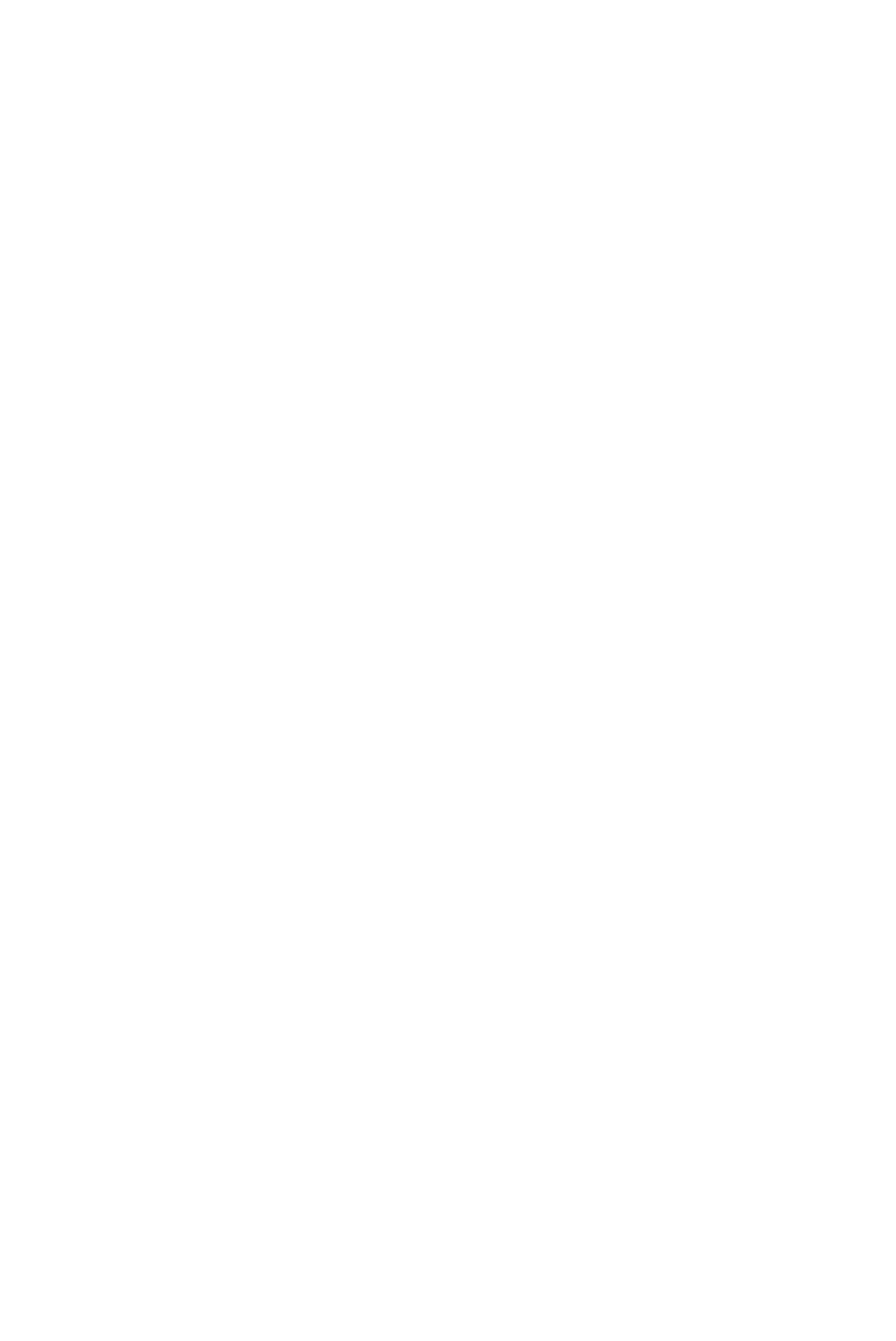
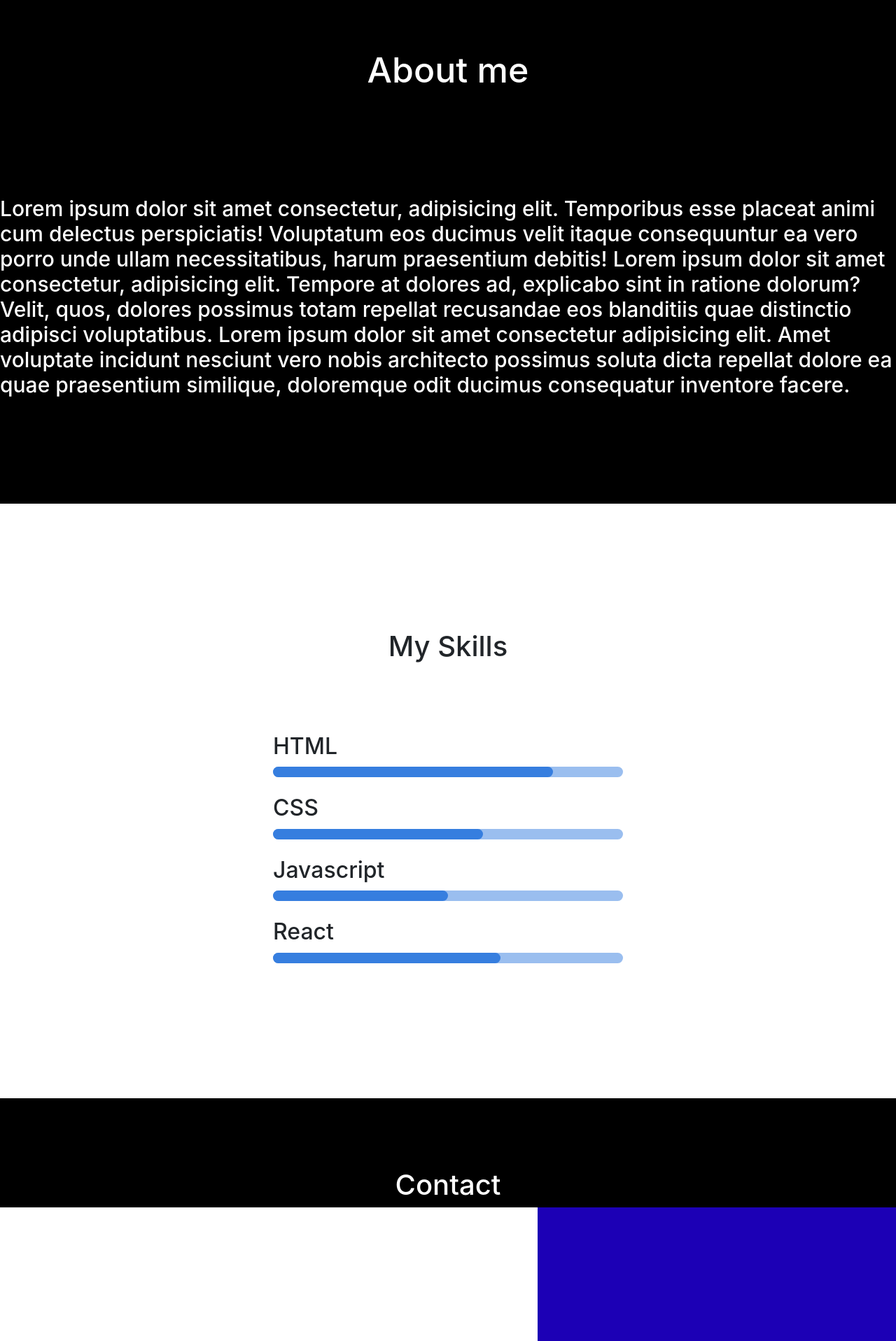
Before and after one commit to ShubhamShrestha25/Portfolio, a React (Create React App) app: page / in a window 1280 px wide. Shown: the part 880-2797 px from the top of the page at 70% size. Before the commit the page ends 864 px from the top, so only its background shows below. Built offline with nearby package versions, Linux system fonts and the light colour scheme.

Commit message:
adding skills page

```diff
--- a/src/App.css
+++ b/src/App.css
@@ -7,4 +7,5 @@
 .App {
   min-width: 100%;
   min-height: 100%;
+  scroll-behavior: smooth;
 }
--- a/src/App.js
+++ b/src/App.js
@@ -2,7 +2,7 @@ import React from "react";
 import "./App.css";
 import Navbar from "./components/Navbar";
 import "../node_modules/bootstrap/dist/css/bootstrap.min.css";
-import { BrowserRouter as Router, Switch, Route } from "react-router-dom";
+import { BrowserRouter as Router } from "react-router-dom";
 import Home from "./pages/Home";
 import About from "./pages/About";
 import Skills from "./pages/Skills";
@@ -12,14 +12,13 @@ function App() {
   return (
     <div className="App">
       <Router>
+
         <Navbar />
-        <Switch>
-          <Route exact path="/" component={Home} />
-          <Route exact path="/home" component={Home} />
-          <Route exact path="/About" component={About} />
-          <Route exact path="/Skills" component={Skills} />
-          <Route exact path="/Contact" component={Contact} />
-        </Switch>
+        <Home />
+        <About />
+        <Skills />
+        <Contact />
+
       </Router>
     </div>
   );
--- a/src/components/Navbar.css
+++ b/src/components/Navbar.css
@@ -4,10 +4,10 @@
   align-items: center;
   height: 8vh;
   background-color: black;
-  position: sticky;
+  position: fixed;
   top: 0;
   width: 100%;
-  z-index: 1;
+  z-index: 10;
 }
 
 .left {
--- a/src/components/Navbar.jsx
+++ b/src/components/Navbar.jsx
@@ -9,16 +9,17 @@ const Navbar = () => {
 
         const clickHandle = () => setClick (!click);
 
+
     return (
         <div className="navbarr">
             <div className="left">
             <h1>PortFolio</h1>
             </div>
             <div className={click? "right active" : "right"}>
-           <h1> <Link  to="Home" className="disableLink">Home</Link></h1>
-           <h1> <Link  to="About" className="disableLink" smooth={true} duration={500} spy={true} exact='true' offset={-80}>About</Link></h1>
-           <h1> <Link  to="Skills"  className="disableLink">Skills</Link></h1>
-           <h1> <Link  to="Contact"  className="disableLink">Contact</Link></h1>
+           <h1> <Link  to="#Home" className="disableLink"smooth={true} duration={500} spy={true}  offset={-80}>Home</Link></h1>
+           <h1> <Link  to="#About" className="disableLink" smooth={true} duration={500} spy={true}  offset={-80}>About</Link></h1>
+           <h1 > <Link  to="#Skills"  className="disableLink" smooth={true} duration={500} spy={true}  offset={-80} >Skills</Link></h1>
+           <h1> <Link  to="#Contact"  className="disableLink" smooth={true} duration={500} spy={true}  offset={-80}>Contact</Link></h1>
             </div>
 
             <div className="hamburger" onClick={clickHandle}>
--- a/src/pages/About.css
+++ b/src/pages/About.css
@@ -1,11 +1,27 @@
 .about h1 {
-  color: red;
+  font-size: 50px;
+  color: white;
+  text-align: center;
+  margin: 150px;
+
 }
-
+.about h2 {
+  color: white;
+  text-align: start;
+  font-size: 30px;
+}
 .about {
-  display: flex;
-  justify-content: center;
+  display: inline-block;
   background-color: black;
   height: 100vh;
   width: 100%;
 }
+
+@media all and (max-width: 768px) {
+  .about h1 {
+    font-size: 30px;
+  }
+  .about h2 {
+    font-size: 20px;
+  }
+}
--- a/src/pages/About.jsx
+++ b/src/pages/About.jsx
@@ -4,7 +4,8 @@ import "./About.css"
 const About = () => {
     return (
         <div className="about" id="About">
-            <h1>About</h1>
+            <h1>About me</h1>
+            <h2>Lorem ipsum dolor sit amet consectetur, adipisicing elit. Temporibus esse placeat animi cum delectus perspiciatis! Voluptatum eos ducimus velit itaque consequuntur ea vero porro unde ullam necessitatibus, harum praesentium debitis! Lorem ipsum dolor sit amet consectetur, adipisicing elit. Tempore at dolores ad, explicabo sint in ratione dolorum? Velit, quos, dolores possimus totam repellat recusandae eos blanditiis quae distinctio adipisci voluptatibus. Lorem ipsum dolor sit amet consectetur adipisicing elit. Amet voluptate incidunt nesciunt vero nobis architecto possimus soluta dicta repellat dolore ea quae praesentium similique, doloremque odit ducimus consequatur inventore facere.</h2>
         </div>
     )
 }
--- /dev/null
+++ b/src/pages/Contact.css
@@ -0,0 +1,31 @@
+.contact h1 {
+  color: white;
+  padding-top: 100px;
+  text-align: center;
+}
+.contact h3 {
+  padding-top: 200px;
+}
+
+.contact {
+  background-color: black;
+  height: 100vh;
+  width: 100%;
+}
+
+.contactBox {
+  display: flex;
+  background: #fff;
+}
+
+.contactLeft {
+  flex-basis: 60%;
+  padding: 40px 60px;
+}
+
+.contactRight {
+  flex-basis: 40%;
+  padding: 40px;
+  background: #1c00b5;
+  color: white;
+}
--- a/src/pages/Contact.jsx
+++ b/src/pages/Contact.jsx
@@ -1,9 +1,18 @@
 import React from 'react'
+import './Contact.css'
 
 const Contact = () => {
     return (
-        <div>
+        <div className="contact" id="Contact">
             <h1>Contact</h1>
+            <div className="contactBox">
+                <div className="contactLeft">
+                    <h3>Send your request</h3>
+                </div>
+                <div className="contactRight">
+                    <h3>More info</h3>
+                </div>
+            </div>
         </div>
     )
 }
--- a/src/pages/Skill.css
+++ b/src/pages/Skill.css
@@ -1,10 +1,83 @@
 .skills {
-  display: flex;
-  justify-content: center;
+  padding-top: 30px;
+  margin: 50px auto 0;
+  width: 500px;
   height: 100vh;
-  width: 100%;
+}
+
+.skills li {
+  position: relative;
+  margin: 50px 0;
+  list-style: none;
+  font-weight: 500;
 }
 
 .skills h1 {
-  color: red;
+  margin: 100px;
+  text-align: center;
 }
+
+.skills li:before {
+  content: "";
+  position: absolute;
+  top: calc(100% + 10px);
+  left: 0;
+  width: 100%;
+  height: 15px;
+  background-color: rgba(54, 126, 223, 0.5);
+  border-radius: 1000px;
+}
+
+.skills li:after {
+  content: "";
+  position: absolute;
+  top: calc(100% + 10px);
+  left: 0;
+  width: 0;
+  height: 15px;
+  background-color: rgba(54, 126, 223, 1);
+  border-radius: 1000px;
+  animation-duration: 0.7s;
+  animation-timing-function: ease;
+  animation-fill-mode: forwards;
+}
+
+.html:after {
+  animation-name: html;
+}
+
+@keyframes html{
+  to {
+    width: 80%;
+  }
+}
+
+.css:after {
+  animation-name: css;
+}
+
+@keyframes css{
+  to {
+    width: 60%;
+  }
+}
+
+.js:after {
+  animation-name: js;
+}
+
+@keyframes js{
+  to {
+    width: 50%;
+  }
+}
+
+.react:after {
+  animation-name: react;
+}
+
+@keyframes react{
+  to {
+    width: 65%;
+  }
+}
--- a/src/pages/Skills.jsx
+++ b/src/pages/Skills.jsx
@@ -2,9 +2,24 @@ import React from 'react'
 import "./Skill.css"
 
 const Skills = () => {
+
     return (
-        <div className="skills" id="Skills">
-            <h1>Skills</h1>
+        <div className="skills" id="Skills" >
+            <h1 > My Skills</h1>
+
+                <li className="html">
+                    <h2>HTML</h2>
+                </li>
+                <li className="css">
+                    <h2>CSS</h2>
+                </li >
+                <li className="js">
+                    <h2>Javascript</h2>
+                </li>
+                <li className="react">
+                    <h2>React</h2>
+                </li>
+
         </div>
     )
 }
```
Also changed, not shown: 1 other file (tests, documents, lock files or other folders).
